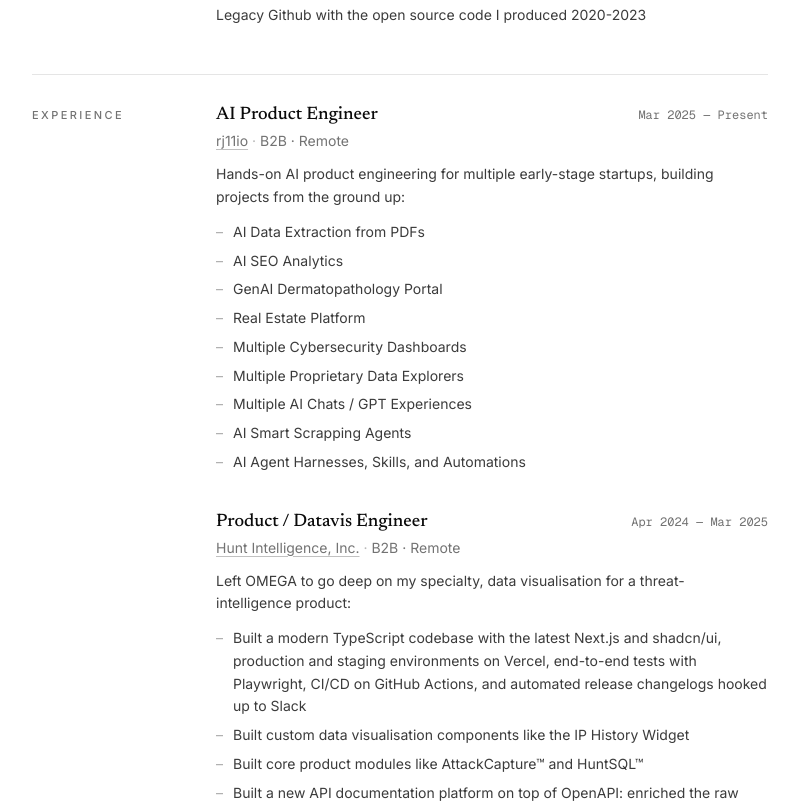
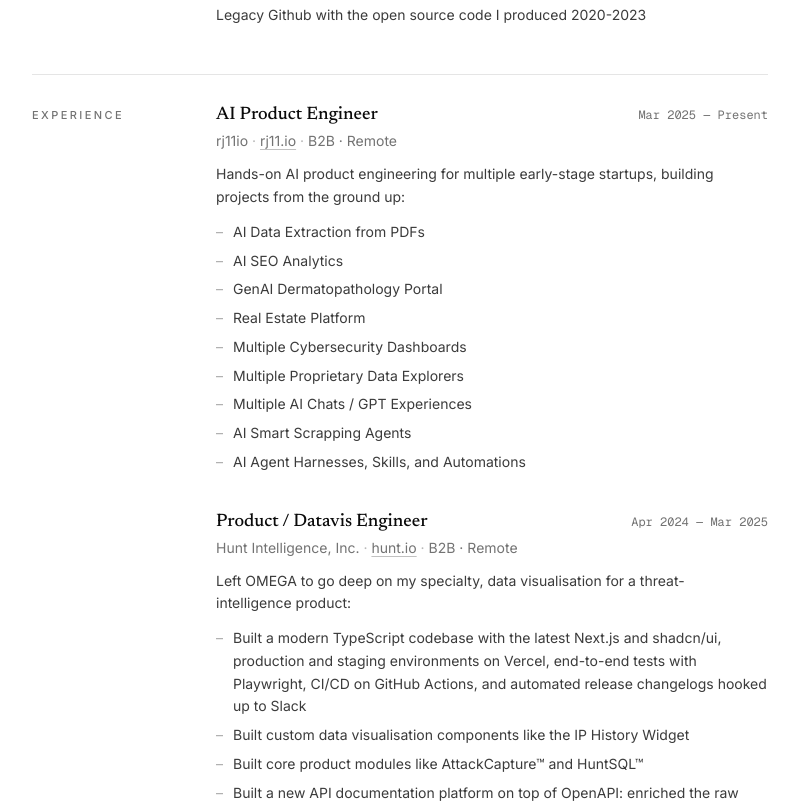
Before and after one commit to rj11io/11cv, a Next.js app: page / in a window 1280 px wide. Shown: the part 2320-3123 px from the top of the page, without its empty margins (240-1039 px from the left). Built offline with nearby package versions, Linux system fonts and the light colour scheme.

Commit message:
chore: fix xp links

```diff
--- a/app/page.tsx
+++ b/app/page.tsx
@@ -2,7 +2,7 @@ import { Fragment } from "react"
 
 import { loadCV } from "@/lib/cv"
 import type { Entry, SkillGroup } from "@/lib/cv"
-import { Inline, PrintHref } from "@/lib/cv/markdown"
+import { Inline } from "@/lib/cv/markdown"
 import { bareUrl, cn } from "@/lib/utils"
 
 import styles from "./cv.module.css"
@@ -122,17 +122,13 @@ function EntryItem({ entry }: { entry: Entry }) {
       </div>
       {(org || location) && (
         <p className="mt-1 text-sm text-muted-foreground">
-          {org &&
-            (url ? (
-              <>
-                <a href={url} className={LINK} target="_blank" rel="noreferrer">
-                  {org}
-                </a>
-                <PrintHref url={url} />
-              </>
-            ) : (
-              org
-            ))}
+          {org}
+          {org && url && <Dot />}
+          {org && url && (
+            <a href={url} className={LINK} target="_blank" rel="noreferrer">
+              {bareUrl(url)}
+            </a>
+          )}
           {org && location && <Dot />}
           {location}
         </p>
```
